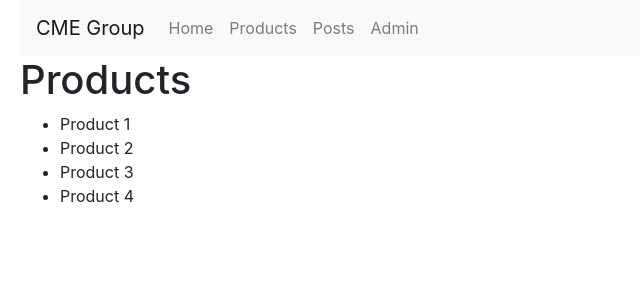
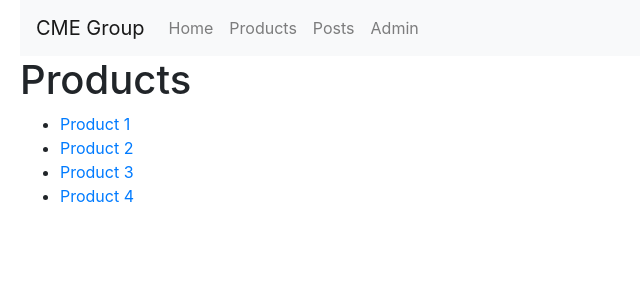
Before and after one commit to codewithz/cme-react-playground, a React (Create React App) app: page /products in a window 1280 px wide. Shown: the top 300 px of the page, without its empty margins (0-640 px from the left). Built offline with nearby package versions, Linux system fonts and the light colour scheme.

Commit message:
Passing Route Parameters

```diff
--- a/src/App.js
+++ b/src/App.js
@@ -8,6 +8,7 @@ import Products from './components/RoutingApp/Products';
 import Posts from './components/RoutingApp/Posts';
 import Dashboard from './components/RoutingApp/admin/Dashboard';
 import Home from './components/RoutingApp/Home';
+import ProductDetails from './components/RoutingApp/ProductDetails';
 
 function App() {
   return (
@@ -16,7 +17,8 @@ function App() {
         <Navbar />
         <div>
           <Switch>
-            <Route path="/products" component={Products} />
+            <Route path="/products/:id" component={ProductDetails} />
+            <Route path="/products" render={(props) => <Products sortBy='newest' {...props} />} />
             <Route path="/posts" component={Posts} />
             <Route path="/admin" component={Dashboard} />
             <Route path="/" component={Home} />
--- a/src/components/RoutingApp/Products.jsx
+++ b/src/components/RoutingApp/Products.jsx
@@ -1,22 +1,25 @@
-import React,{useState} from 'react'
+import React, { useState } from 'react'
+import { Link } from 'react-router-dom';
 
 export default function Products() {
 
-    const productList=[
-        {id:1,name:'Product 1'},
-        {id:2,name:'Product 2'},
-        {id:3,name:'Product 3'},
-        {id:4,name:'Product 4'},
+    const productList = [
+        { id: 1, name: 'Product 1' },
+        { id: 2, name: 'Product 2' },
+        { id: 3, name: 'Product 3' },
+        { id: 4, name: 'Product 4' },
     ]
 
-    const [products,setProducts]=useState(productList);
+    const [products, setProducts] = useState(productList);
 
     return (
         <div>
             <h1>Products</h1>
             <ul>
-            {products.map((product)=>(
-                <li key={product.id}>{product.name}</li>
+                {products.map((product) => (
+                    <li key={product.id}>
+                        <Link to={`/products/${product.id}`}>{product.name}</Link>
+                    </li>
                 ))}
             </ul>
         </div>
```
Lines whose indentation alone changed are shown as unchanged.
